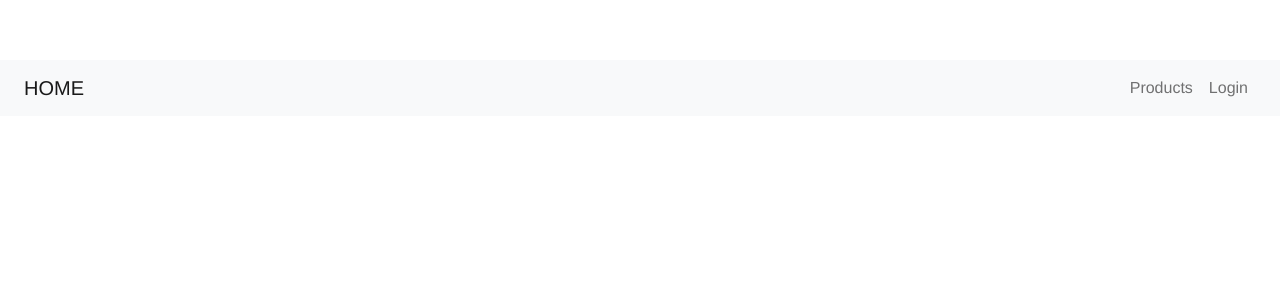
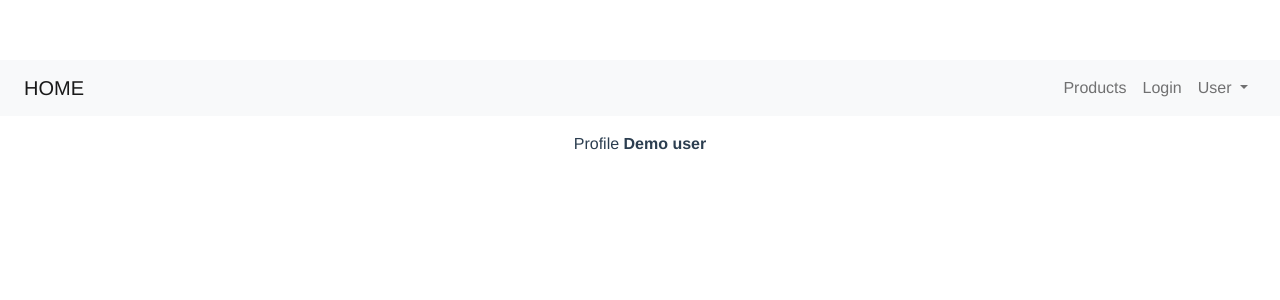
Before and after one commit to tboxmy/vue-tutorial, a Vue app: page /profile in a window 1280 px wide. Before the commit this address had no page. Shown: the top 300 px of the page. Built offline with nearby package versions, Linux system fonts and the light colour scheme.

Commit message:
fixed navigation bar

```diff
--- a/src/components/Navigation.vue
+++ b/src/components/Navigation.vue
@@ -7,13 +7,27 @@
 
             <router-link to="/" class="navbar-brand">HOME</router-link>
       <div class="navbar-nav mr-auto">
+
+
+
         <li class="nav-item">
           <router-link to="/products" class="nav-link">Products</router-link>
         </li>
         <li class="nav-item">
           <router-link to="/login" class="nav-link">Login</router-link>
         </li>
+        <li class="nav-item dropdown">
+        <a class="nav-link dropdown-toggle" href="#" id="navbarDropdown" role="button" data-bs-toggle="dropdown" aria-expanded="false">
+            User
+        </a>
+        <ul class="dropdown-menu" aria-labelledby="navbarDropdown">
+            <li><router-link to="/login" class="nav-link">Logout</router-link></li>
+            <li><router-link to="/profile" class="nav-link">Profile</router-link></li>
+        </ul>
+        </li>
       </div>
+
+
 
 
         </div>
--- /dev/null
+++ b/src/components/Profile.vue
@@ -0,0 +1,12 @@
+<template>
+    <div class="container">
+        Profile <strong>Demo user</strong>
+    </div>
+</template>
+
+<script>
+export default {
+  name: 'Profile',
+
+};
+</script>
--- a/src/router/index.js
+++ b/src/router/index.js
@@ -1,6 +1,7 @@
 import { createWebHistory, createRouter } from "vue-router";
 import Products from "@/components/Products.vue";
 import Login from "@/views/auth/Login.vue";
+import Profile from "@/components/Profile.vue";
 
 const routes = [
   {
@@ -8,6 +9,12 @@ const routes = [
     alias: "/products",
     name: "Products",
     component: Products,
+  },
+  {
+    path: "/profile",
+    name: "Profile",
+    // lazy-loaded
+    component: Profile,
   },
   {
     path: "/login",
--- a/src/views/auth/Login.vue
+++ b/src/views/auth/Login.vue
@@ -4,6 +4,11 @@
 
       <div class="card card-container">
         <Form >
+          <img
+        id="profile-img"
+        src="//ssl.gstatic.com/accounts/ui/avatar_2x.png"
+        class="profile-img-card"
+      />
           <div class="form-group">
             <label for="title">Username</label>
             <input type="text"
@@ -18,6 +23,7 @@
               id="password" name="password"
             />
           </div>
+
           <button  class="btn btn-success">Login</button>
 
           <div class="form-group">
```
